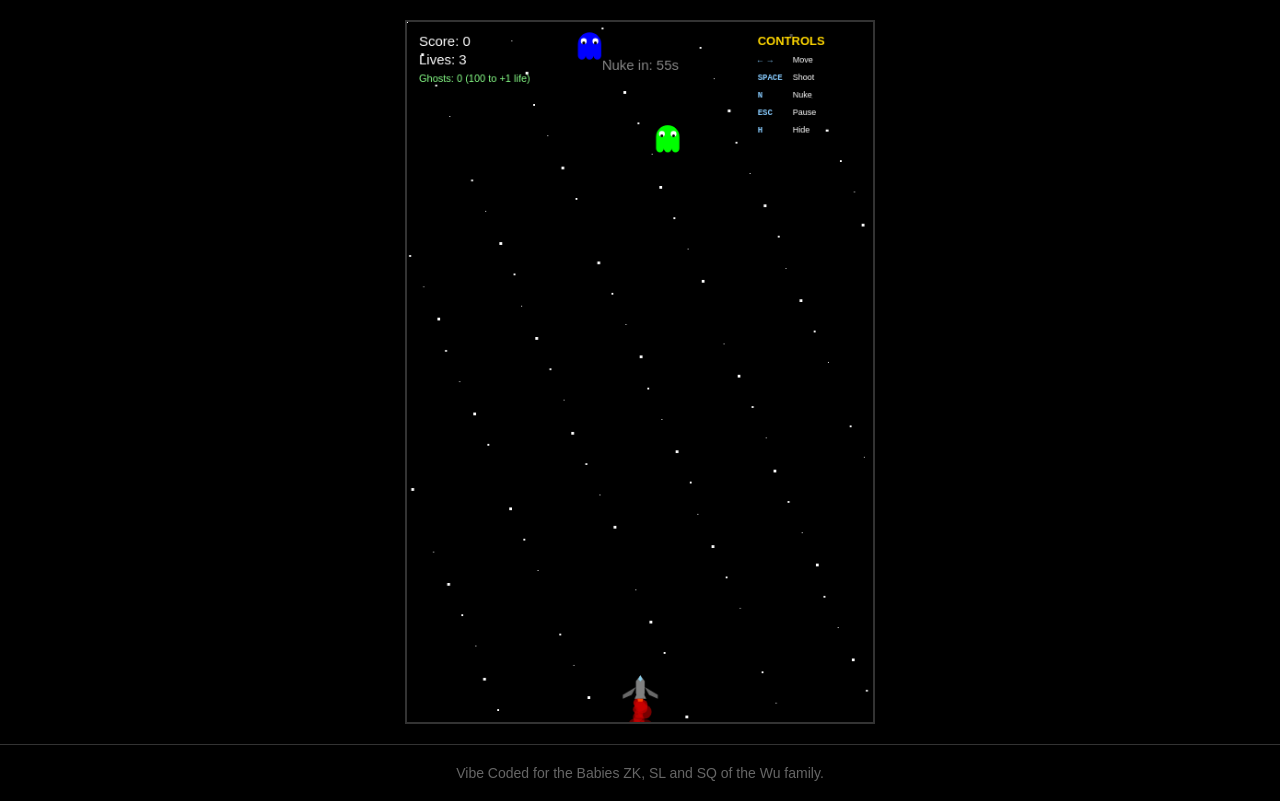
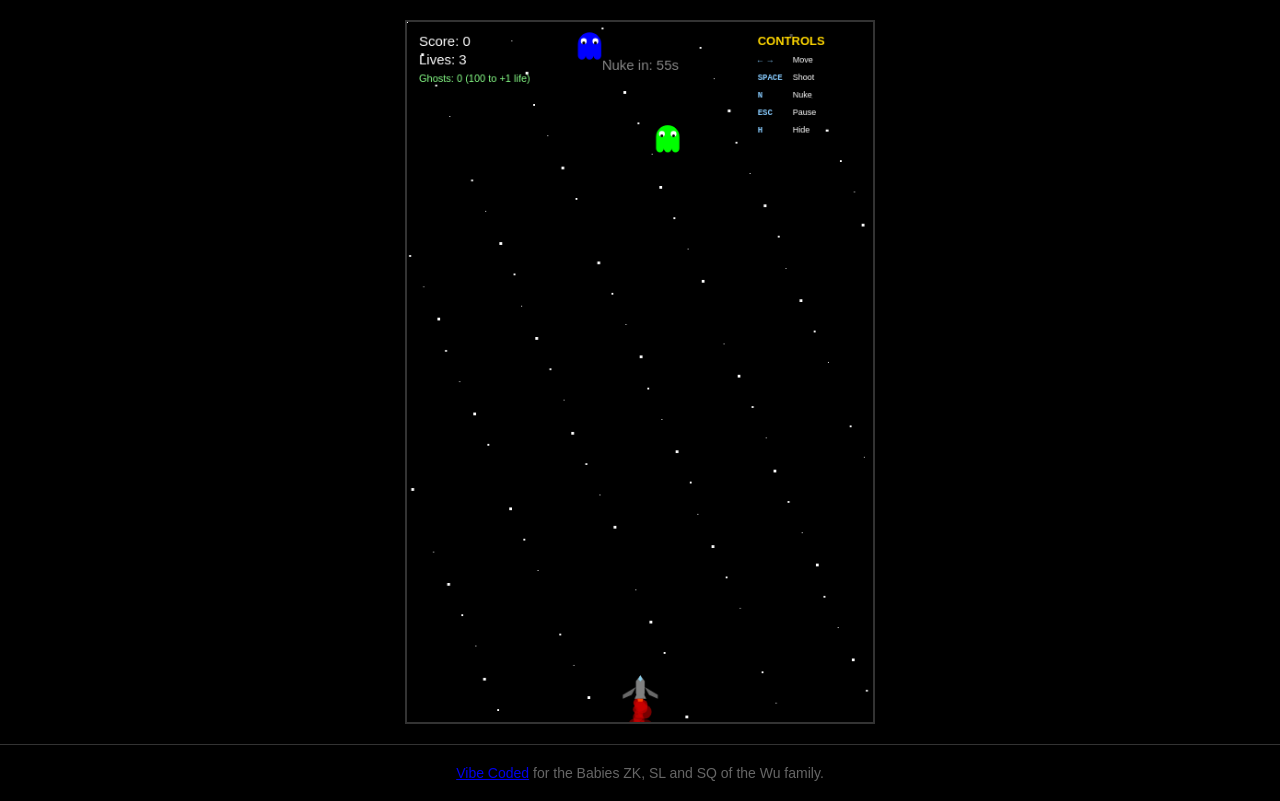
Before and after one commit to anthonywu/ghost-invaders-game, a website built with Vite: page index.html in a window 1280 px wide. Built offline with nearby package versions, Linux system fonts and the light colour scheme.

Commit message:
formatting and footers - last ship out of the day for real

```diff
--- a/index.html
+++ b/index.html
@@ -50,7 +50,10 @@
             <canvas id="gameCanvas"></canvas>
         </div>
         <footer>
-      Vibe Coded for the Babies ZK, SL and SQ of the Wu family.
+            <a href="https://github.com/anthonywu/ghost-invaders-game"
+                >Vibe Coded</a
+            >
+            for the Babies ZK, SL and SQ of the Wu family.
         </footer>
         <script type="module" src="/src/main.ts"></script>
     </body>
```
Lines whose indentation alone changed are shown as unchanged.
